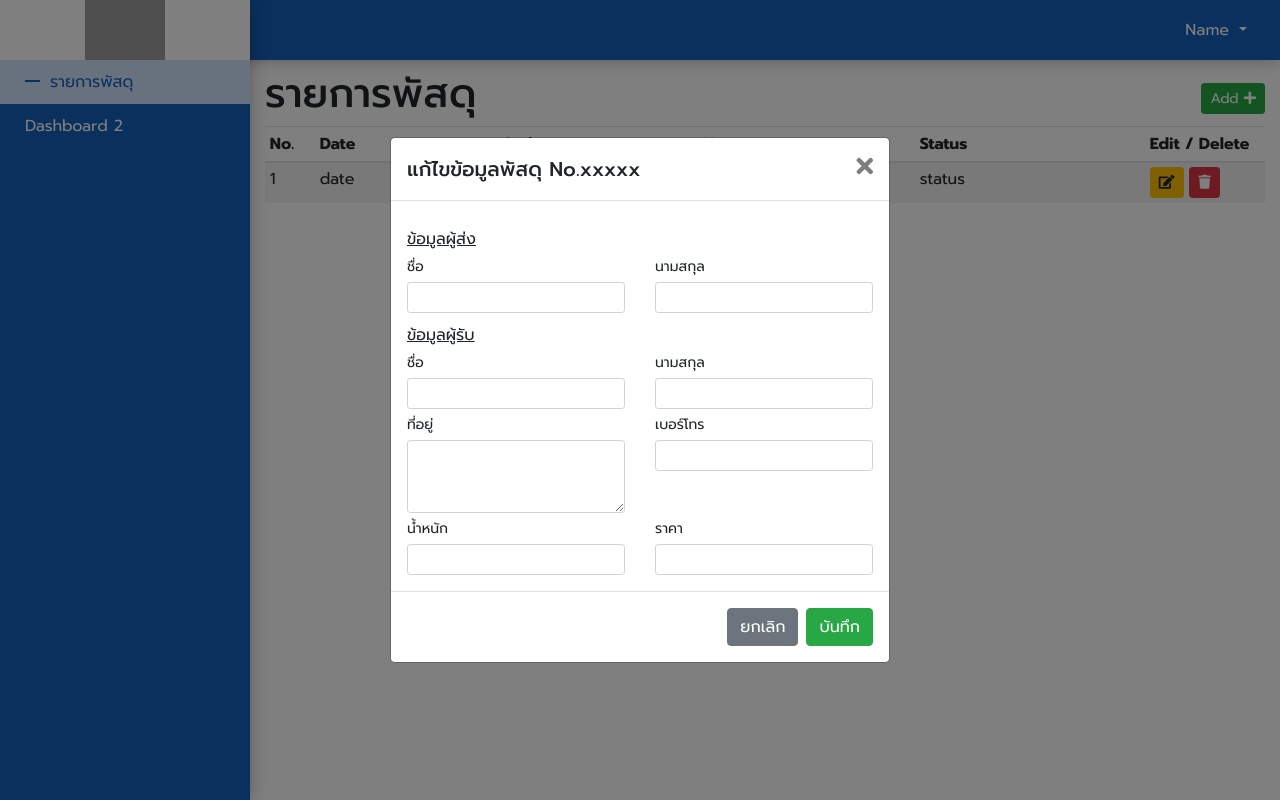
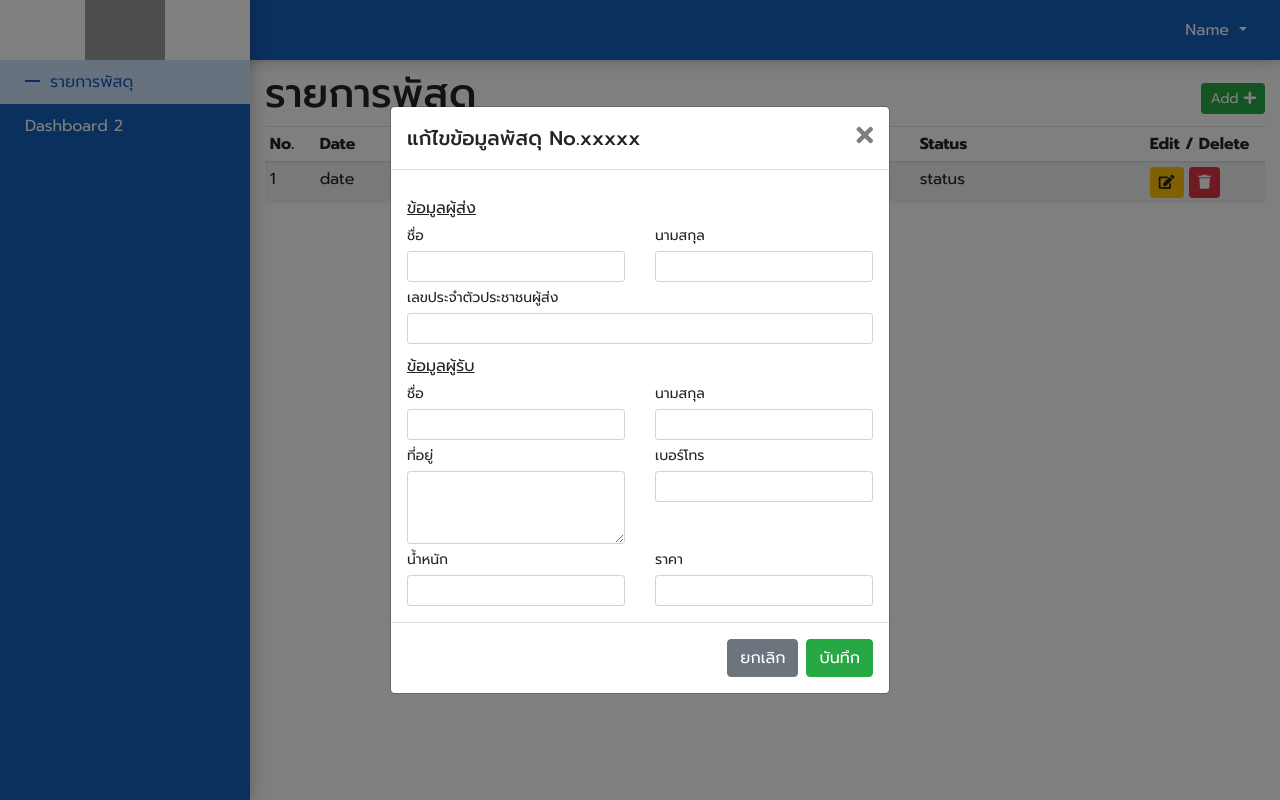
Before and after one commit to Tent-Dev/Shipping, a PHP site: page /lists.php in a window 1280 px wide, after a click that opens the changed part. Run offline with PHP 8.4, Linux system fonts and the light colour scheme; grey boxes are pictures that could not be loaded.

Commit message:
add sender id card

```diff
--- a/add-lists.php
+++ b/add-lists.php
@@ -44,6 +44,12 @@
                             <div class="col">
                                 <label for="s_lname" class="col-form-label col-form-label-sm">นามสกุลผู้ส่ง</label>
                                 <input type="text" name="s_lname" id="s_lname" class="form-control form-control-sm">
+                            </div>
+                        </div>
+                        <div class="row">
+                            <div class="col">
+                                <label for="s_idcard" class="col-form-label col-form-label-sm">เลขประจำตัวประชาชนผู้ส่ง</label>
+                                <input type="text" name="s_idcard" id="s_idcard" class="form-control form-control-sm">
                             </div>
                         </div>
 
--- a/lists.php
+++ b/lists.php
@@ -92,6 +92,12 @@
                                     <input type="text" name="s_lname" id="s_lname" class="form-control form-control-sm" value="">
                                 </div>
                             </div>
+                            <div class="row">
+                                <div class="col">
+                                    <label for="s_idcard" class="col-form-label col-form-label-sm">เลขประจำตัวประชาชนผู้ส่ง</label>
+                                    <input type="text" name="s_idcard" id="s_idcard" class="form-control form-control-sm">
+                                </div>
+                            </div>
                             <p class="form-title">ข้อมูลผู้รับ</p>
                             <div class="row">
                                 <div class="col">
```
